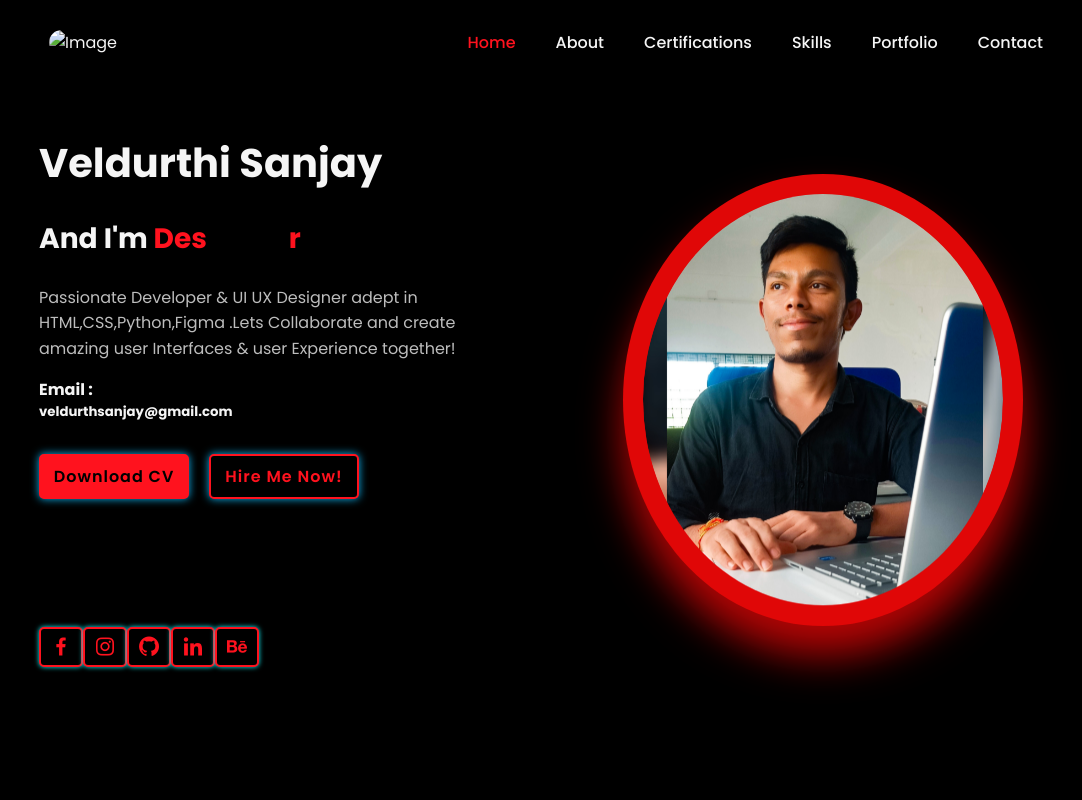
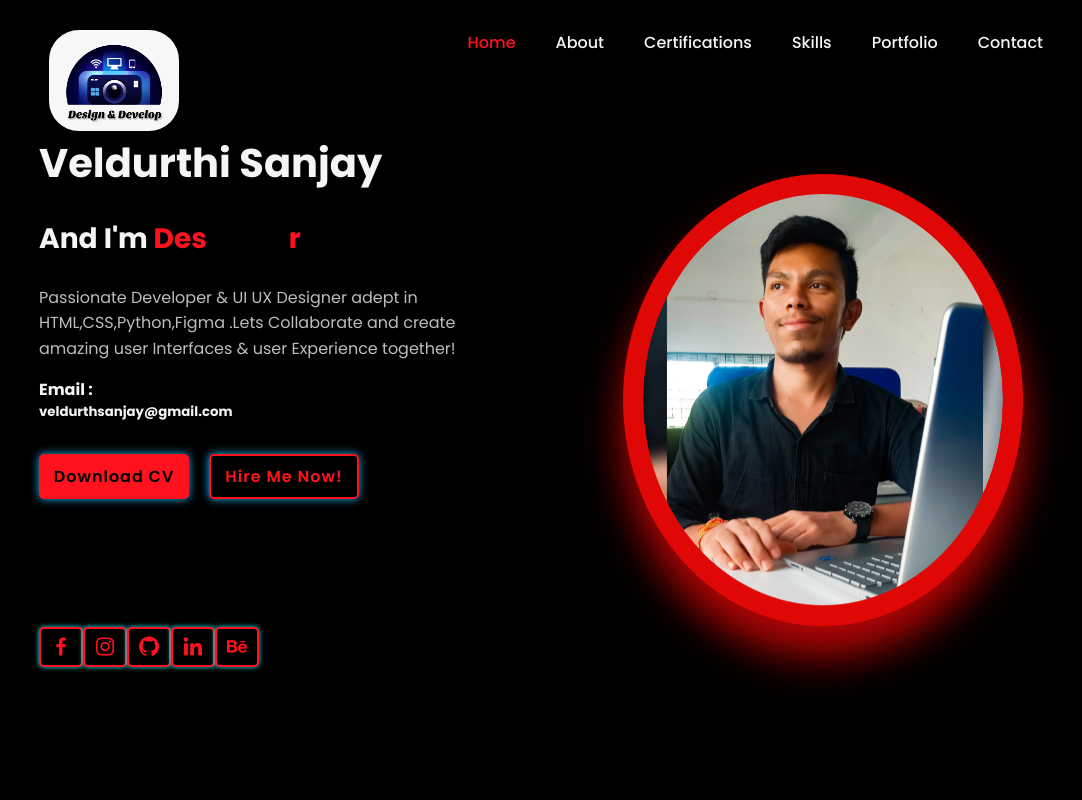
Before and after one commit to veldurthsanjay/VSanjay.com, a plain HTML site: page index.html in a window 1280 px wide. Shown: the top 800 px of the page, without its empty margins (89-1171 px from the left). Drawn offline with nearby package versions, Linux system fonts and the light colour scheme; the site is published under a folder, as on GitHub Pages, so addresses that start at the root find nothing.

Commit message:
Update index.html

```diff
--- a/index.html
+++ b/index.html
@@ -12,7 +12,7 @@
 <body>
     <!-- header site  -->
     <header>
-        <img src="/img/Dev.png" alt="Image" class="image-style">
+        <img src="img/Dev.png" alt="Image" class="image-style">
         <ul class="navlist">
             <li><a href="#home" style="--i:1;">Home</a></li>
             <li><a href="#about" style="--i:2;">About</a></li>
```
